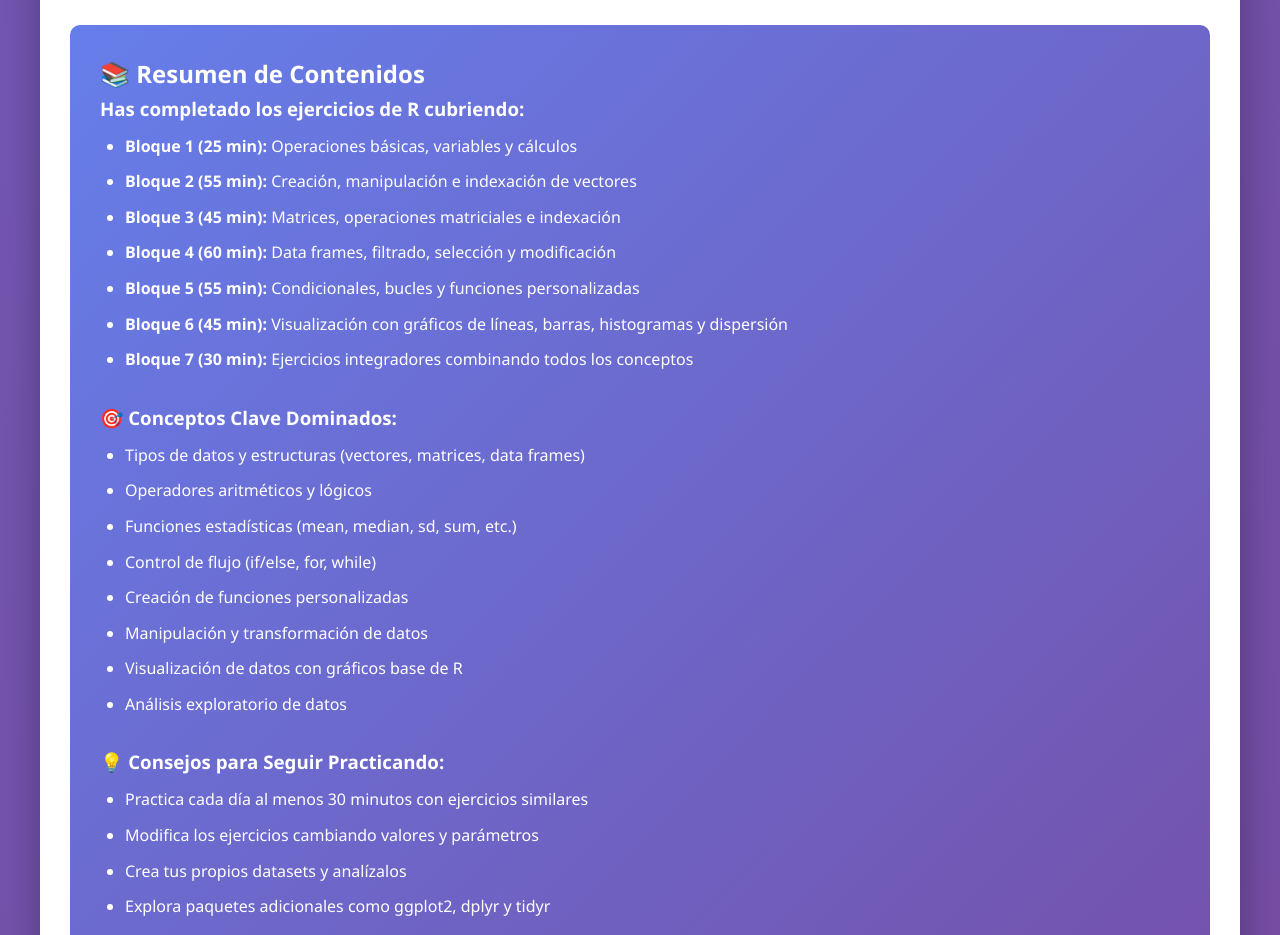
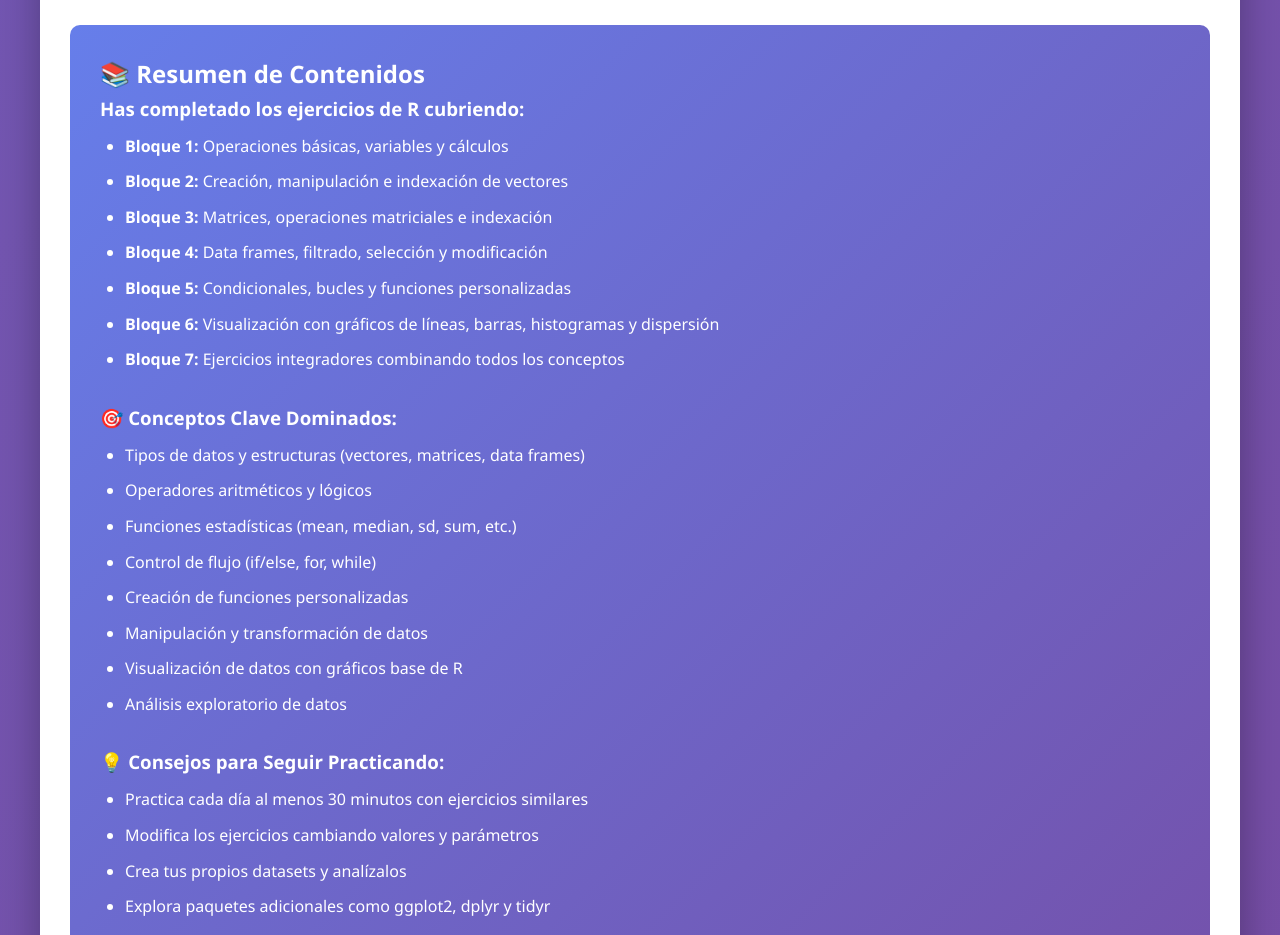
Before and after one commit to mmcamposanalberto-bit/proxectosestatisticos, a plain HTML site: page index.html in a window 1280 px wide. Shown: the part 10280-11215 px from the top of the page. Drawn offline with Linux system fonts and the light colour scheme.

Commit message:
Update index.html

```diff
--- a/index.html
+++ b/index.html
@@ -1330,13 +1330,13 @@ top5 <span class="keyword">&lt;-</span> clase[<span class="function">order</span
                 <h2>📚 Resumen de Contenidos</h2>
                 <h3>Has completado los ejercicios de R cubriendo:</h3>
                 <ul>
-                    <li><strong>Bloque 1 (25 min):</strong> Operaciones básicas, variables y cálculos</li>
-                    <li><strong>Bloque 2 (55 min):</strong> Creación, manipulación e indexación de vectores</li>
-                    <li><strong>Bloque 3 (45 min):</strong> Matrices, operaciones matriciales e indexación</li>
-                    <li><strong>Bloque 4 (60 min):</strong> Data frames, filtrado, selección y modificación</li>
-                    <li><strong>Bloque 5 (55 min):</strong> Condicionales, bucles y funciones personalizadas</li>
-                    <li><strong>Bloque 6 (45 min):</strong> Visualización con gráficos de líneas, barras, histogramas y dispersión</li>
-                    <li><strong>Bloque 7 (30 min):</strong> Ejercicios integradores combinando todos los conceptos</li>
+                    <li><strong>Bloque 1:</strong> Operaciones básicas, variables y cálculos</li>
+                    <li><strong>Bloque 2:</strong> Creación, manipulación e indexación de vectores</li>
+                    <li><strong>Bloque 3:</strong> Matrices, operaciones matriciales e indexación</li>
+                    <li><strong>Bloque 4:</strong> Data frames, filtrado, selección y modificación</li>
+                    <li><strong>Bloque 5:</strong> Condicionales, bucles y funciones personalizadas</li>
+                    <li><strong>Bloque 6:</strong> Visualización con gráficos de líneas, barras, histogramas y dispersión</li>
+                    <li><strong>Bloque 7:</strong> Ejercicios integradores combinando todos los conceptos</li>
                 </ul>
 
                 <h3 style="margin-top: 30px;">🎯 Conceptos Clave Dominados:</h3>
```
